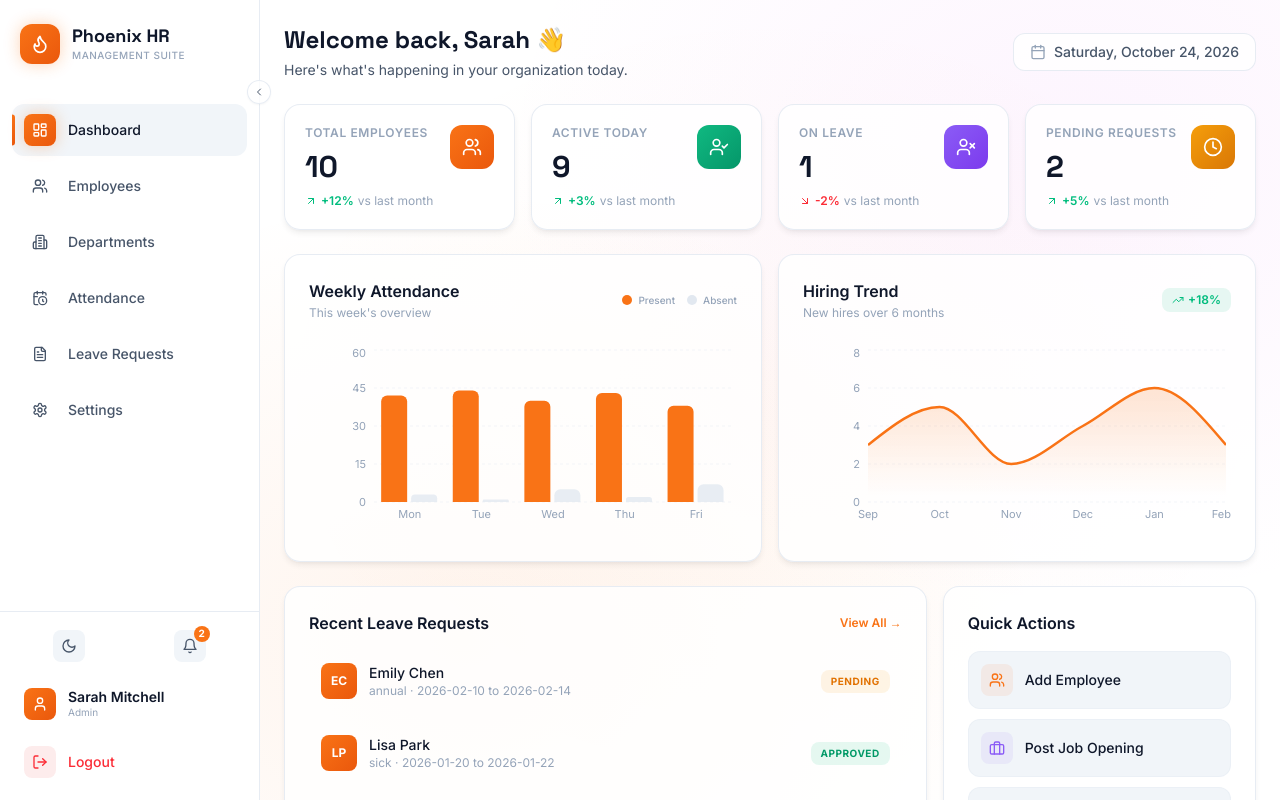
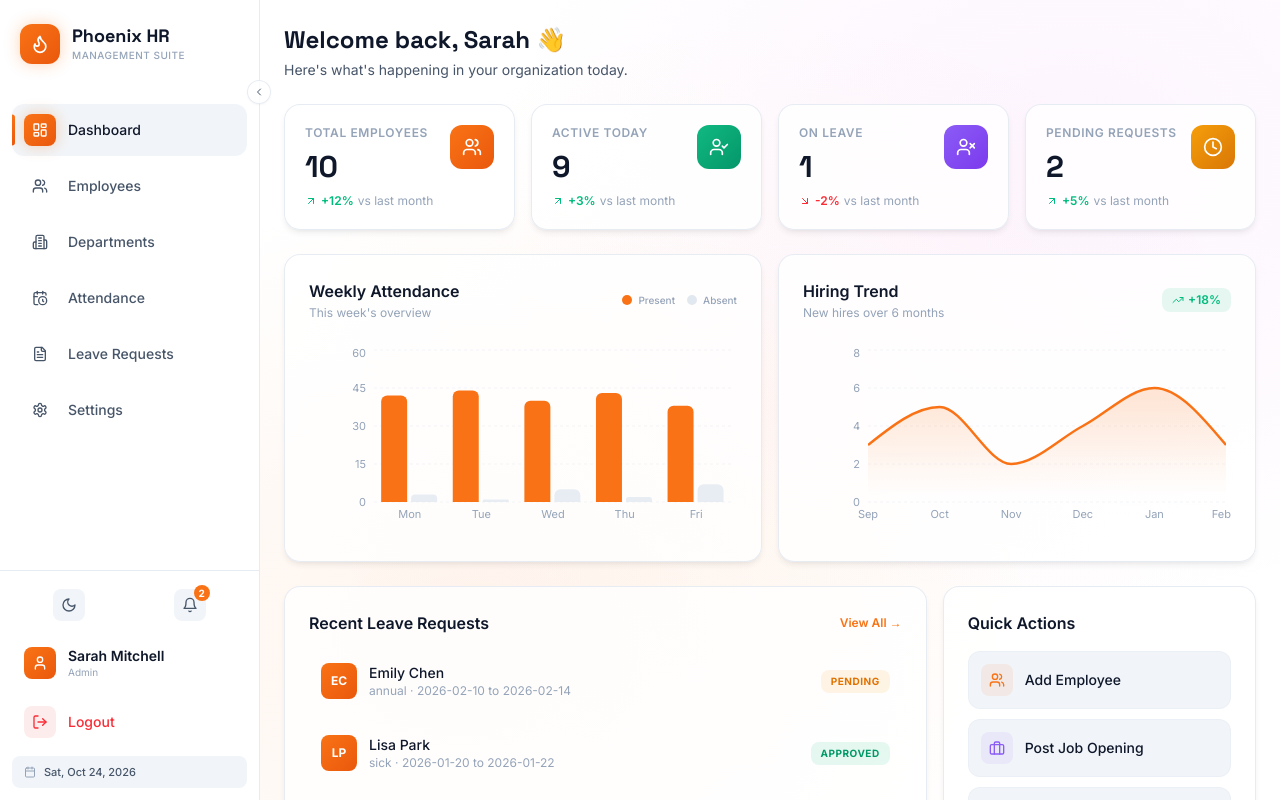
Before and after one commit to choaibdothtml/phr, a React (Vite) app: page /#/ in a window 1280 px wide. Both pictures are taken after a click on the button "Sign In". Built offline with nearby package versions, Linux system fonts and the light colour scheme.

Commit message:
task snapshot 98389eae-22e8-4e6c-8222-d28a9507cead

```diff
--- a/src/components/Sidebar.tsx
+++ b/src/components/Sidebar.tsx
@@ -2,7 +2,7 @@ import { useLocation, useNavigate } from 'react-router-dom';
 import {
   LayoutDashboard, Users, Building2, CalendarClock,
   FileText, Settings, LogOut, Flame, ChevronLeft, ChevronRight,
-  Sun, Moon, Bell, User
+  Sun, Moon, Bell, User, Calendar
 } from 'lucide-react';
 import { useState, useEffect, useRef } from 'react';
 import { useAuth } from '../contexts/AuthContext';
@@ -280,6 +280,16 @@ export default function Sidebar() {
               <span className="text-sm font-medium text-red-500">Logout</span>
             )}
           </button>
+
+          {/* Date */}
+          {!collapsed && (
+            <div className="flex items-center gap-2 px-3 py-2 mt-2 rounded-lg" style={{ background: 'var(--bg-tertiary)' }}>
+              <Calendar className="w-3 h-3" style={{ color: 'var(--text-tertiary)' }} />
+              <span className="text-[11px] font-medium" style={{ color: 'var(--text-secondary)' }}>
+                {new Date().toLocaleDateString('en-US', { weekday: 'short', month: 'short', day: 'numeric', year: 'numeric' })}
+              </span>
+            </div>
+          )}
         </div>
       </div>
     </aside>
--- a/src/pages/Dashboard.tsx
+++ b/src/pages/Dashboard.tsx
@@ -1,7 +1,7 @@
 import { useEffect, useState } from 'react';
 import {
   Users, UserCheck, UserX, Clock, TrendingUp,
-  Calendar, ArrowUpRight, ArrowDownRight, Flame,
+  ArrowUpRight, ArrowDownRight, Flame,
   Briefcase, Heart, Award
 } from 'lucide-react';
 import { api, Employee, LeaveRequest } from '../services/api';
@@ -98,7 +98,6 @@ export default function Dashboard() {
   return (
     <div className="space-y-6 animate-fade-in-up">
       {/* Welcome Section */}
-      <div className="flex items-center justify-between">
       <div>
         <h1 className="font-display text-2xl font-bold" style={{ color: 'var(--text-primary)' }}>
           Welcome back, {user?.name?.split(' ')[0]} 👋
@@ -106,14 +105,6 @@ export default function Dashboard() {
         <p className="text-sm mt-1" style={{ color: 'var(--text-secondary)' }}>
           Here's what's happening in your organization today.
         </p>
-        </div>
-        <div className="hidden md:flex items-center gap-2 px-4 py-2 rounded-xl"
-          style={{ background: 'var(--bg-card)', border: '1px solid var(--border-color)' }}>
-          <Calendar className="w-4 h-4" style={{ color: 'var(--text-tertiary)' }} />
-          <span className="text-sm font-medium" style={{ color: 'var(--text-secondary)' }}>
-            {new Date().toLocaleDateString('en-US', { weekday: 'long', month: 'long', day: 'numeric', year: 'numeric' })}
-          </span>
-        </div>
       </div>
 
       {/* Stats Grid */}
```
Lines whose indentation alone changed are shown as unchanged.
